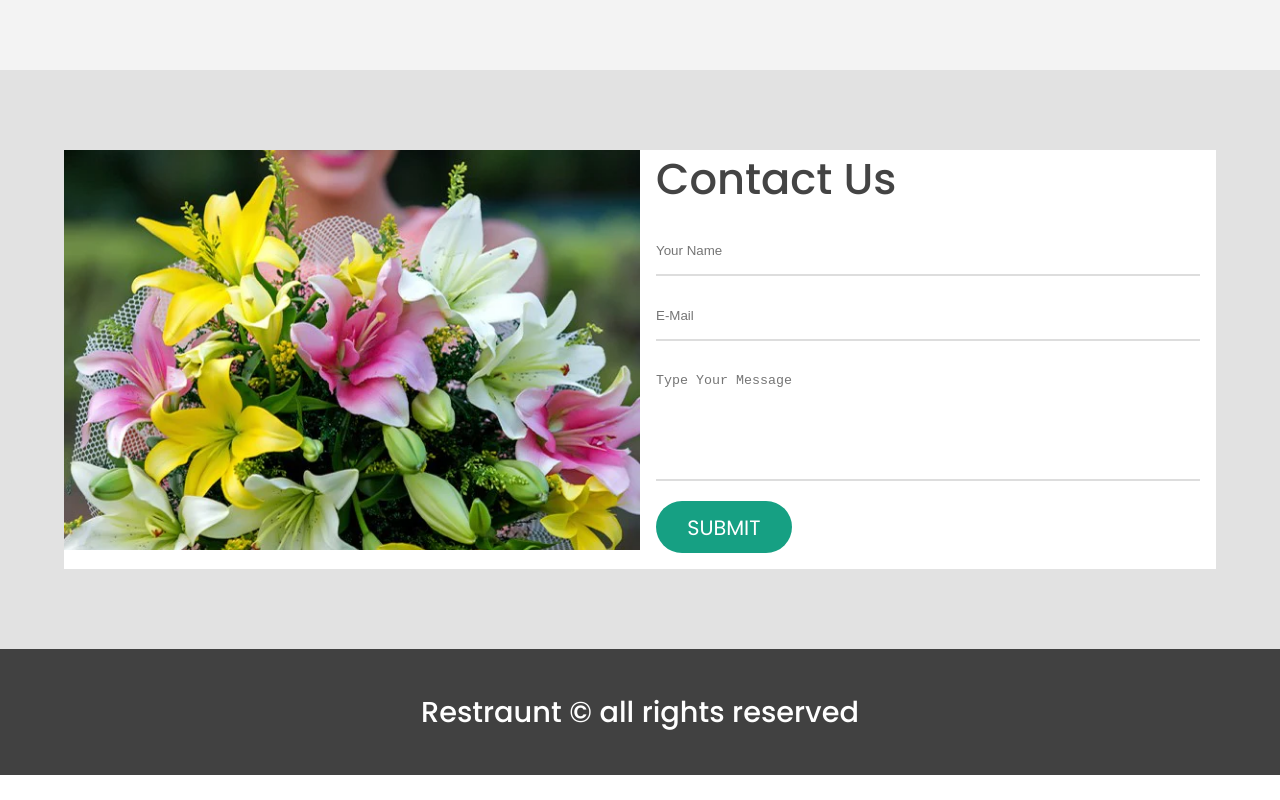
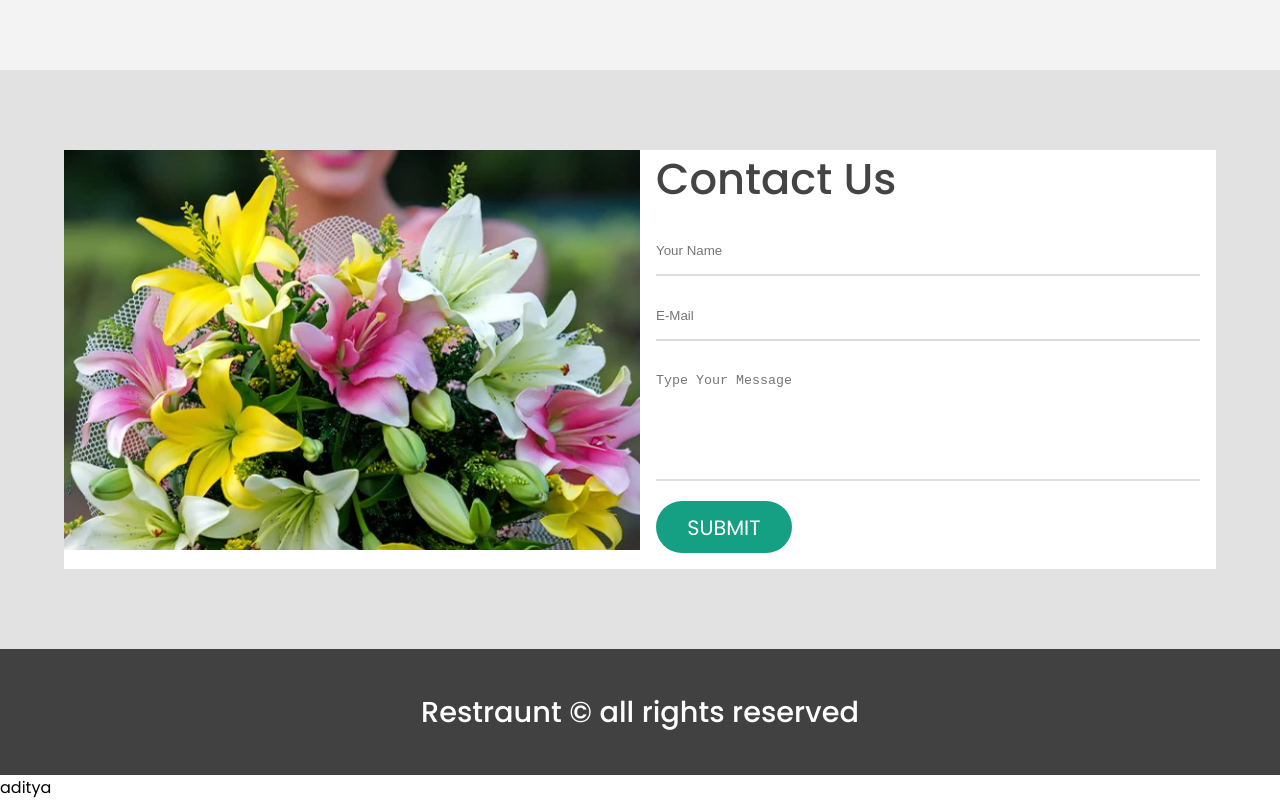
Before and after one commit to Sauravshivz/chainshaw-ddebuggers_KOC31_CipherSchools, a plain HTML site: page index.html in a window 1280 px wide. Shown: the part 4076-4876 px from the top of the page. Before the commit the page ends 4851 px from the top, so only its background shows below. Drawn offline with Linux system fonts and the light colour scheme.

Commit message:
index.html

```diff
--- a/index.html
+++ b/index.html
@@ -250,6 +250,7 @@
 
     <!-- <script src="https://ajax.googleapis.com/ajax/libs/jquery/3.3.1/jquery.min.js"></script>
     <script src="app.js"></script> -->
+<p>aditya</p>
 
 </html>
 
```
Also changed, not shown: New Text Document.txt (deleted).
